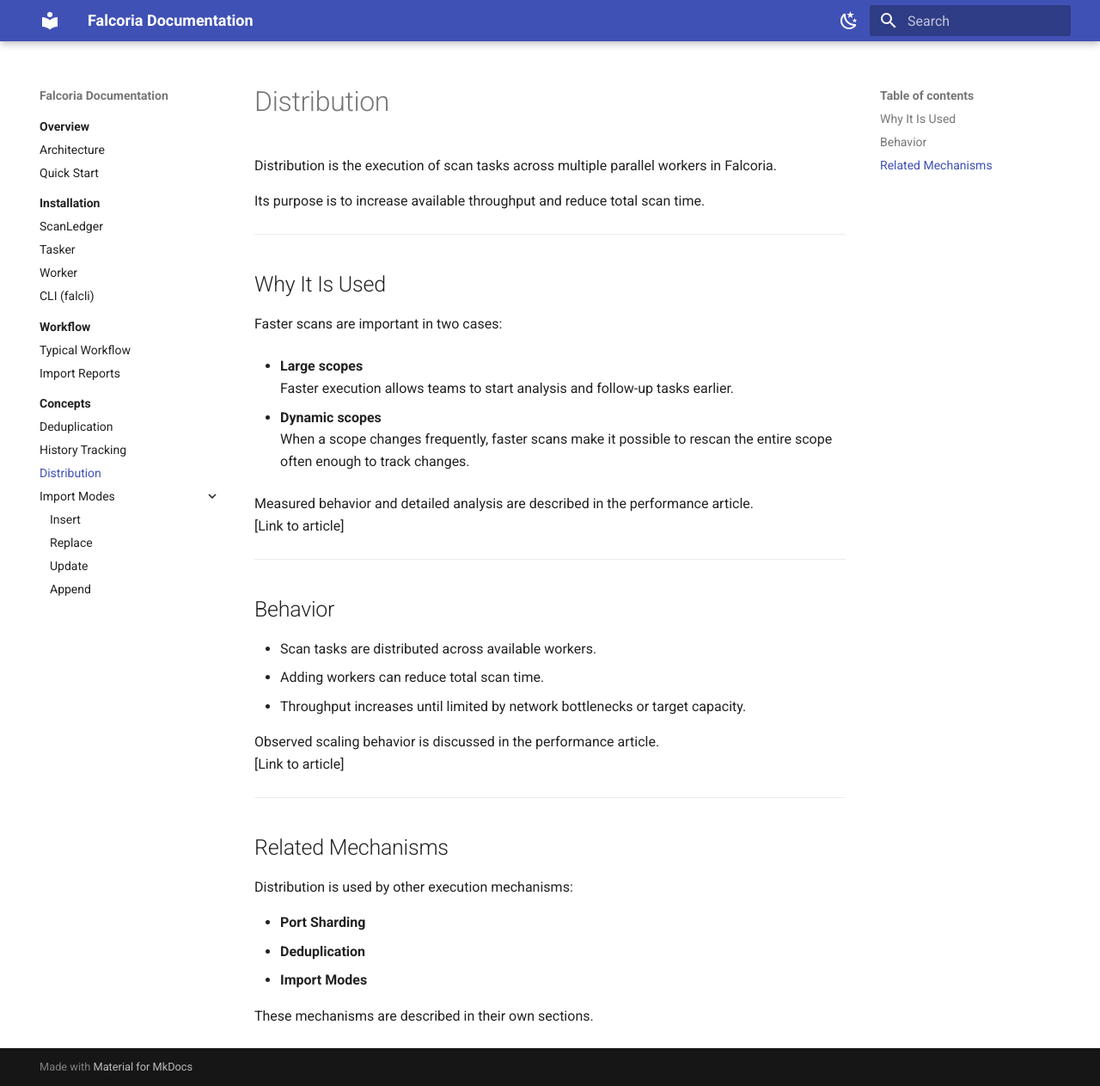
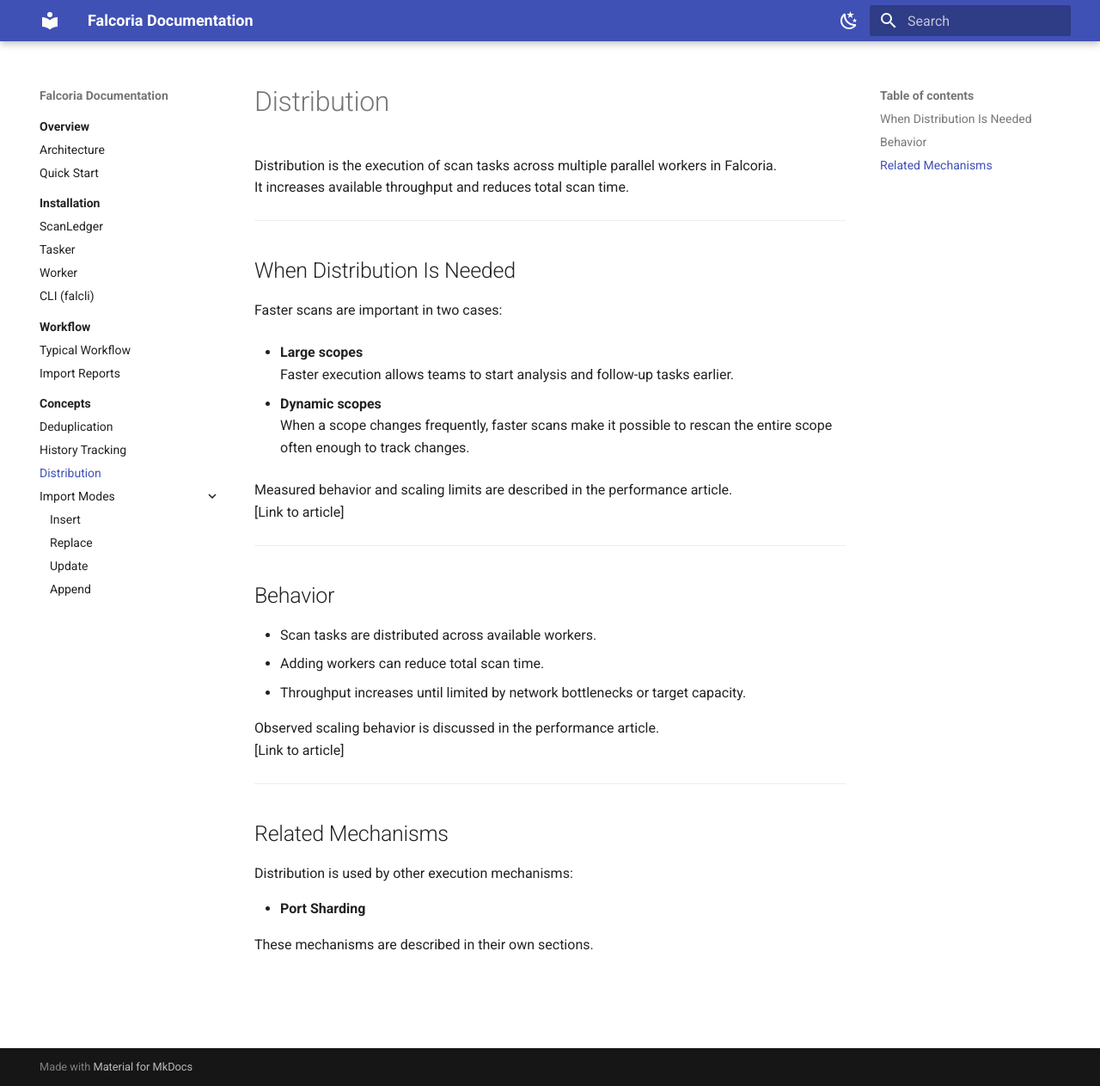
Before and after one commit to Falcoria/falcoria-docs, an MkDocs documentation site: the page built from docs/concepts/distribution.md, in a window 1280 px wide and 1263 px high. Shown: the whole window at 86% size. Built offline with MkDocs 1.6.1 and Material for MkDocs 9.7.7, drawn with Linux system fonts in a browser that asks for light colours.

Commit message:
minor fixes

```diff
--- a/docs/concepts/distribution.md
+++ b/docs/concepts/distribution.md
@@ -1,12 +1,11 @@
 # Distribution
 
 Distribution is the execution of scan tasks across multiple parallel workers in Falcoria.
-
-Its purpose is to increase available throughput and reduce total scan time.
+It increases available throughput and reduces total scan time.
 
 ---
 
-## Why It Is Used
+## When Distribution Is Needed
 
 Faster scans are important in two cases:
 
@@ -16,7 +15,7 @@
 - **Dynamic scopes**
   When a scope changes frequently, faster scans make it possible to rescan the entire scope often enough to track changes.
 
-Measured behavior and detailed analysis are described in the performance article.
+Measured behavior and scaling limits are described in the performance article.
 [Link to article]
 
 ---
@@ -37,7 +36,5 @@
 Distribution is used by other execution mechanisms:
 
 - **Port Sharding**
-- **Deduplication**
-- **Import Modes**
 
 These mechanisms are described in their own sections.
```
Also changed, not shown: docs/architecture.md (+1 -0 lines), docs/concepts/import-modes/index.md (+1 -1 lines), docs/images/arch_falcoria.drawio.png (added).
